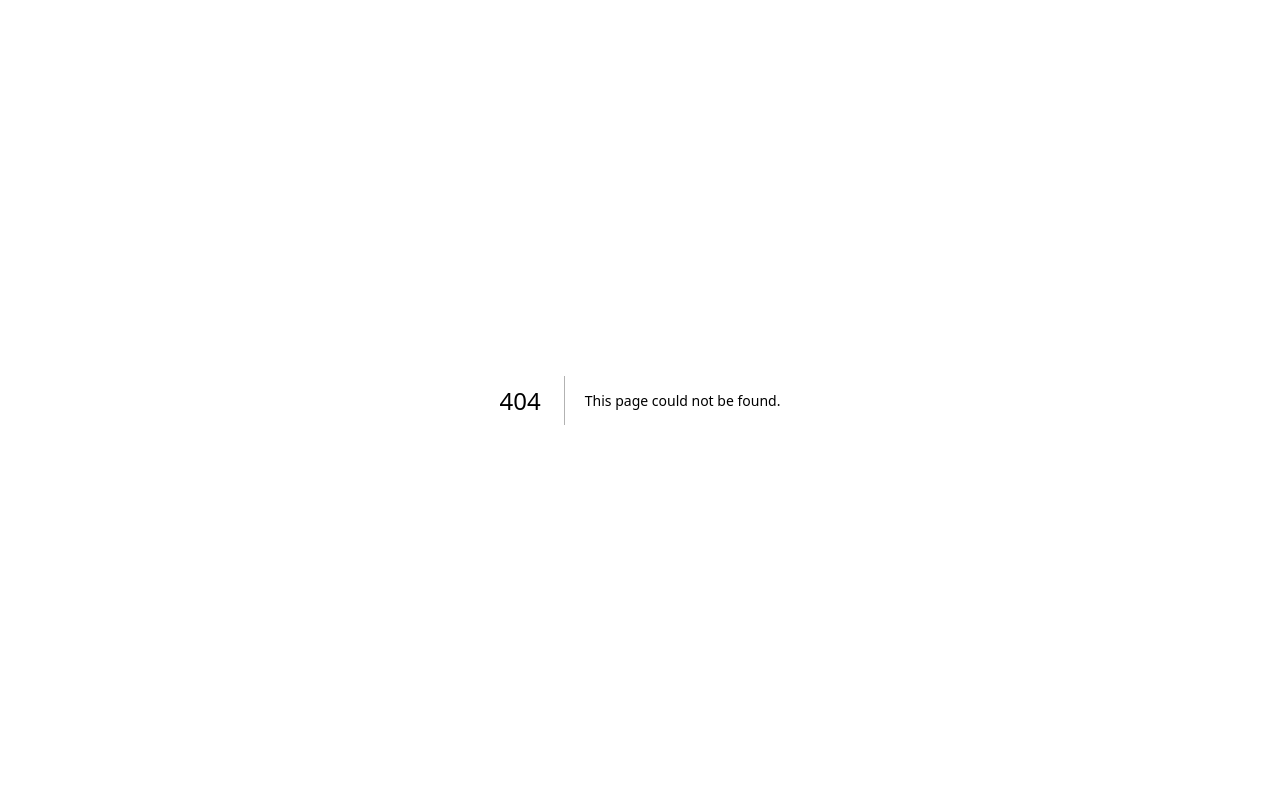
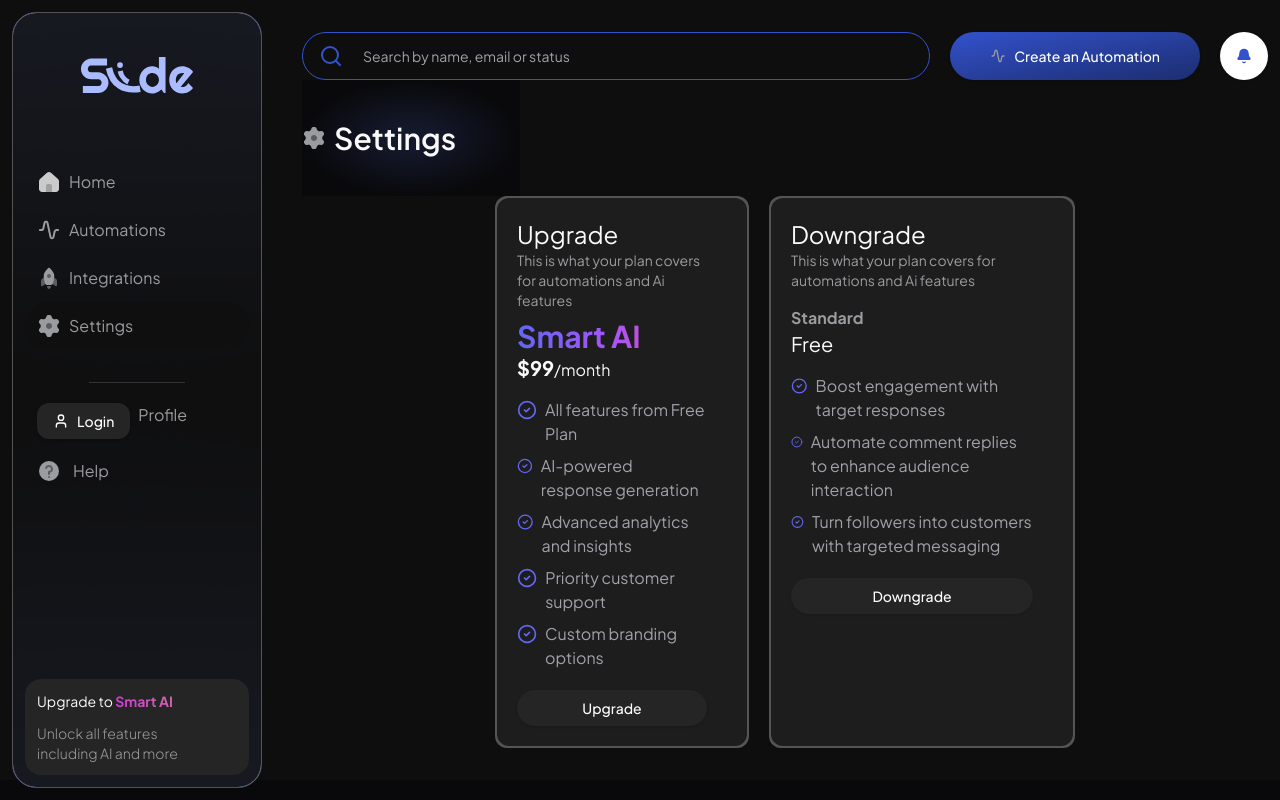
Before and after one commit to nextArtDev/insta-assist, a Next.js app: page /dashboard/1/settings in a window 1280 px wide. Before the commit this address had no page. Built offline with nearby package versions, Linux system fonts and the light colour scheme; no server answers.

Commit message:
settings page

```diff
--- a/app/(protected)/dashboard/[slug]/layout.tsx
+++ b/app/(protected)/dashboard/[slug]/layout.tsx
@@ -28,7 +28,7 @@
 
   return (
     // <HydrationBoundary state={dehydrate(query)}>
-    <div className="p-3">
+    <div className="p-3 bg-[#0e0e0e] ">
       <Sidebar slug={params.slug} />
       <div
         className="
--- /dev/null
+++ b/app/(protected)/dashboard/[slug]/settings/page.tsx
@@ -0,0 +1,10 @@
+import Billing from '@/components/global/billing'
+import React from 'react'
+
+type Props = {}
+
+const Page = (props: Props) => {
+  return <Billing />
+}
+
+export default Page
--- a/app/layout.tsx
+++ b/app/layout.tsx
@@ -1,14 +1,14 @@
 import type { Metadata } from 'next'
-import { Inter } from 'next/font/google'
+import { Plus_Jakarta_Sans } from 'next/font/google'
 import './globals.css'
 import { ClerkProvider } from '@clerk/nextjs'
 import { ThemeProvider } from '@/providers/theme-provider'
 import { Toaster } from 'sonner'
-const inter = Inter({ subsets: ['latin'] })
+const jakarta = Plus_Jakarta_Sans({ subsets: ['latin'] })
 
 export const metadata: Metadata = {
-  title: 'Create Next App',
-  description: 'Generated by create next app',
+  title: 'Slide',
+  description: 'Automate DMs and comments on instagram',
 }
 
 export default function RootLayout({
@@ -19,7 +19,7 @@
   return (
     <ClerkProvider>
       <html lang="en">
-        <body suppressHydrationWarning className={inter.className}>
+        <body suppressHydrationWarning className={jakarta.className}>
           <ThemeProvider
             attribute="class"
             defaultTheme="dark"
--- /dev/null
+++ b/components/global/billing/index.tsx
@@ -0,0 +1,21 @@
+'use client'
+import React from 'react'
+import PaymentCard from './payment-card'
+
+// import { useQueryUser } from '@/hooks/user-queries'
+
+type Props = {}
+
+const Billing = (props: Props) => {
+  //   const { data } = useQueryUser()
+  return (
+    <div className="flex lg:flex-row flex-col gap-5 w-full lg:w-10/12 xl:w-8/12 container">
+      {/* <PaymentCard current={data?.data?.subscription?.plan!} label="PRO" />
+      <PaymentCard current={data?.data?.subscription?.plan!} label="FREE" /> */}
+      <PaymentCard current={'FREE'} label="PRO" />
+      <PaymentCard current={'PRO'} label="FREE" />
+    </div>
+  )
+}
+
+export default Billing
--- /dev/null
+++ b/components/global/billing/payment-card.tsx
@@ -0,0 +1,103 @@
+import { Button } from '@/components/ui/button'
+import { PLANS } from '@/constants/pages'
+import { cn } from '@/lib/utils'
+import { CircleCheck } from 'lucide-react'
+import React from 'react'
+
+type Props = {
+  label: string
+  current: 'PRO' | 'FREE'
+  landing?: boolean
+}
+
+const PaymentCard = ({ current, label, landing }: Props) => {
+  return (
+    <div
+      className={cn(
+        label !== current
+          ? 'bg-in-active'
+          : 'bg-gradient-to-r from-indigo-500 via-purple-500 to-pink-500',
+        'p-[2px] rounded-xl overflow-hidden'
+      )}
+    >
+      <div
+        className={cn(
+          landing && 'radial--gradient--pink',
+          'flex flex-col rounded-xl pl-5 py-5 pr-10 bg-background-90 h-full'
+        )}
+      >
+        {landing ? (
+          <h2 className="text-2xl">
+            {label === 'PRO' && 'Premium Plan'}
+            {label === 'FREE' && 'Standard'}
+          </h2>
+        ) : (
+          <h2 className="text-2xl">
+            {label === current
+              ? 'Your Current Plan'
+              : current === 'PRO'
+              ? 'Downgrade'
+              : 'Upgrade'}
+          </h2>
+        )}
+        <p className="text-text-secondary text-sm mb-2">
+          This is what your plan covers for automations and Ai features
+        </p>
+        {label === 'PRO' ? (
+          <span className="bg-gradient-to-r text-3xl from-indigo-500 via-purple-500 font-bold to-pink-500 bg-clip-text text-transparent">
+            Smart AI
+          </span>
+        ) : (
+          <p className="font-bold mt-2 text-text-secondary">Standard</p>
+        )}
+        {label === 'PRO' ? (
+          <p className="mb-2">
+            <b className="text-xl">$99</b>/month
+          </p>
+        ) : (
+          <p className="text-xl mb-2">Free</p>
+        )}
+
+        {PLANS[label === 'PRO' ? 1 : 0].features.map((i) => (
+          <p
+            key={i}
+            className="mt-2 text-muted-foreground flex gap-2 "
+          >
+            <CircleCheck className="text-indigo-500" />
+            {i}
+          </p>
+        ))}
+
+        {landing ? (
+          <Button
+            className={cn(
+              'rounded-full mt-5',
+              label === 'PRO'
+                ? 'bg-gradient-to-r from-indigo-500 text-white via-purple-500 to-pink-500'
+                : 'bg-background-80 text-white hover:text-background-80'
+            )}
+          >
+            {label === current
+              ? 'Get Started'
+              : current === 'PRO'
+              ? 'Free'
+              : 'Get Started'}
+          </Button>
+        ) : (
+          <Button
+            className="rounded-full mt-5 bg-background-80 text-white hover:text-background-80"
+            disabled={label === current}
+          >
+            {label === current
+              ? 'Active'
+              : current === 'PRO'
+              ? 'Downgrade'
+              : 'Upgrade'}
+          </Button>
+        )}
+      </div>
+    </div>
+  )
+}
+
+export default PaymentCard
```
